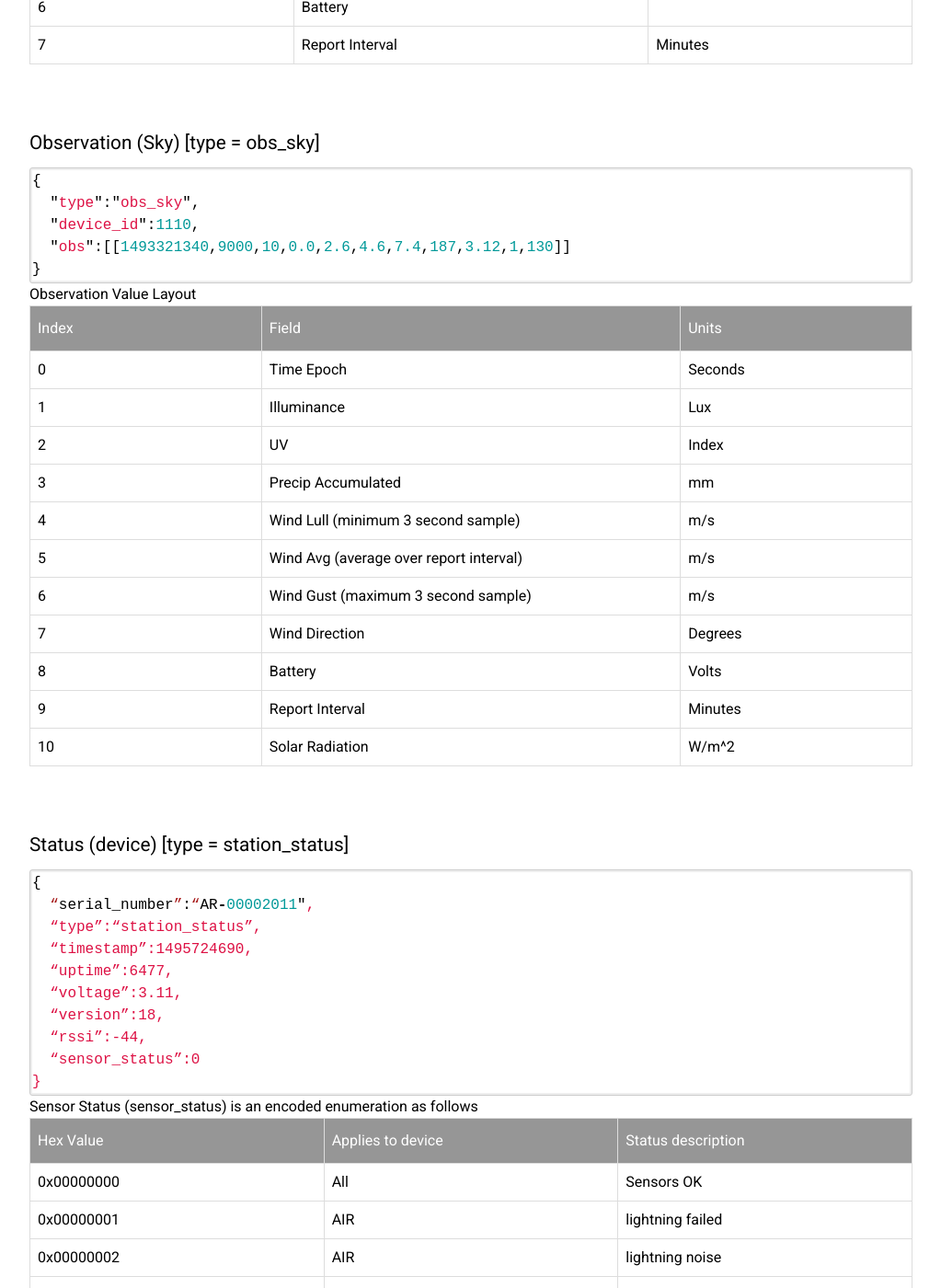
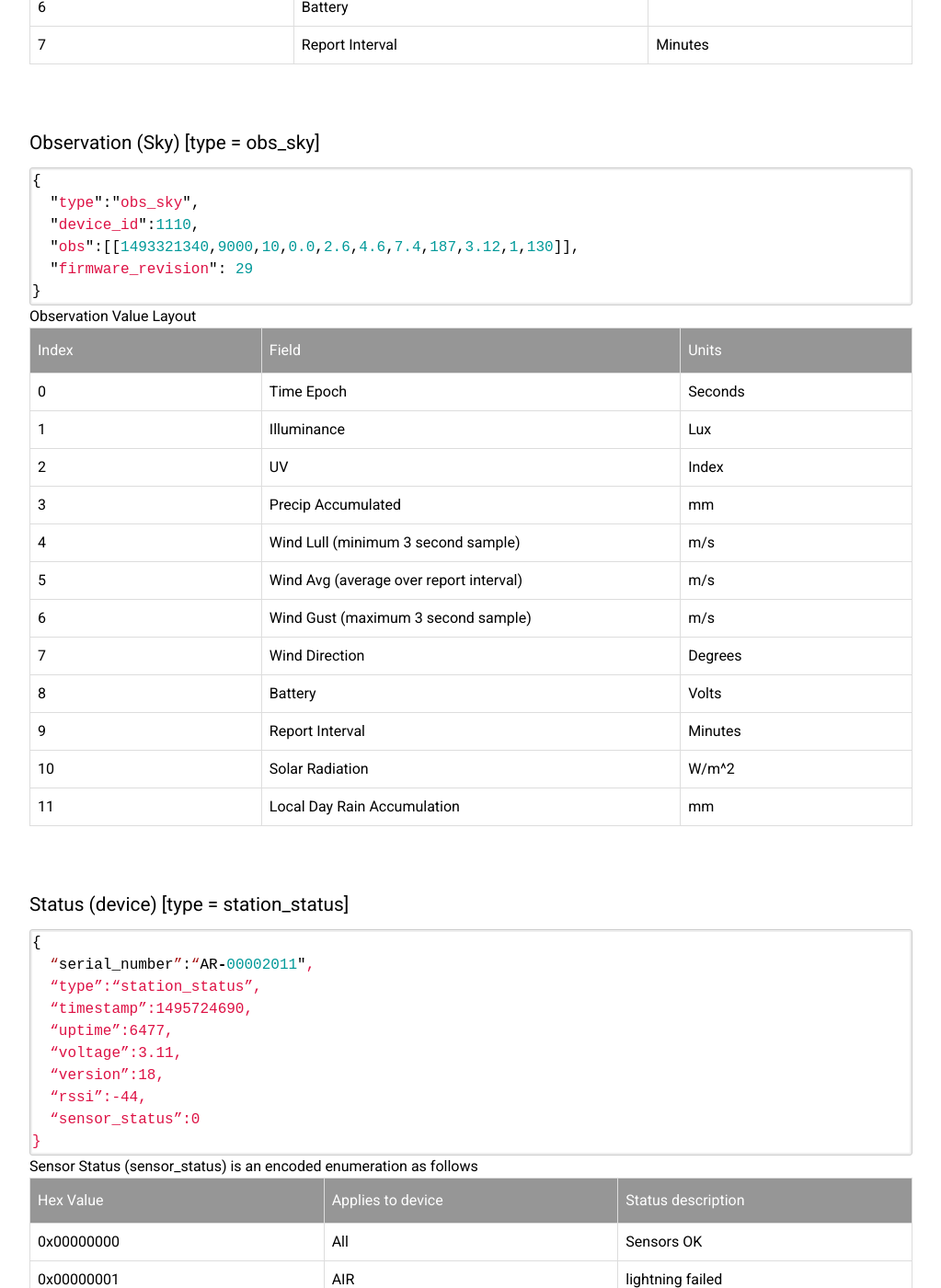
Before and after one commit to WeatherFlow/SmartWeather, a Jekyll site: the page built from api/udp.html, in a window 1280 px wide and 1400 px high, scrolled down 2117 px. Shown: the whole window at 92% size, without its empty margins (128-1151 px from the left). Built offline with Jekyll 4.4.1, drawn with Linux system fonts in a browser that asks for light colours; nearby versions of some CDN libraries.

Commit message:
Updating obs_sky

```diff
--- a/api/udp.html
+++ b/api/udp.html
@@ -92,7 +92,8 @@ Observation Value Layout
 {
   "type":"obs_sky",
   "device_id":1110,
-  "obs":[[1493321340,9000,10,0.0,2.6,4.6,7.4,187,3.12,1,130]]
+  "obs":[[1493321340,9000,10,0.0,2.6,4.6,7.4,187,3.12,1,130]],
+  "firmware_revision": 29
 }
 {% endhighlight %}
 </div>
@@ -110,6 +111,7 @@ Observation Value Layout
   <tr><td>8</td><td>Battery</td><td>Volts</td></tr>
   <tr><td>9</td><td>Report Interval</td><td>Minutes</td></tr>
   <tr><td>10</td><td>Solar Radiation</td><td>W/m^2</td></tr>
+  <tr><td>11</td><td>Local Day Rain Accumulation</td><td>mm</td></tr>
 </table>
 
 
```
